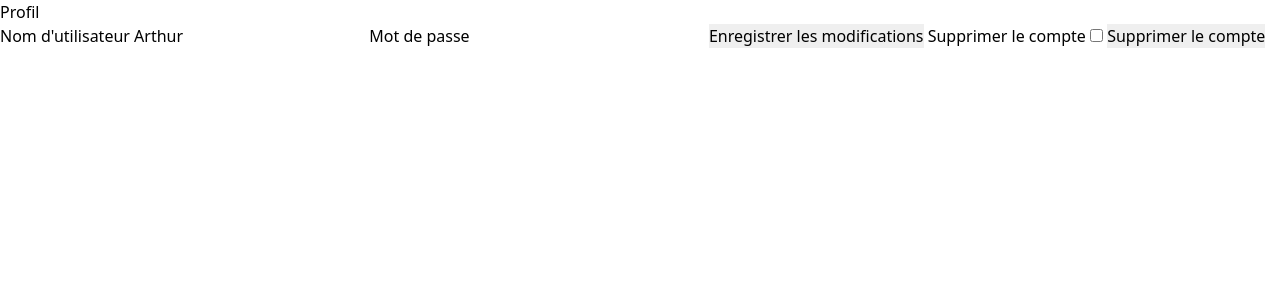
After one commit to arthur-pbty/Trophee-NSI-2024, a Flask app: page /profile in a window 1280 px wide. The commit adds this page. Shown: the top 300 px of the page. Run offline with Flask 3, Linux system fonts and the light colour scheme; a user stored in the database is signed in.

Commit message:
Ajouter la fonctionnalité de profil et de tableau de bord

```diff
--- a/app/routes.py
+++ b/app/routes.py
@@ -2,15 +2,18 @@ from flask import render_template, request, flash, redirect, url_for
 from app import app, db
 from werkzeug.security import generate_password_hash, check_password_hash
 from .models import Users
-from flask_login import current_user, login_user, logout_user
+from flask_login import current_user, login_user, logout_user, login_required
+
 
 @app.route('/')
 def home():
   return render_template('home.html', titre='Accueil', current_user=current_user)
 
+
 @app.route('/about')
 def about():
   return "Page à propos"
+
 
 @app.route('/login', methods=['GET', 'POST'])
 def login():
@@ -27,6 +30,7 @@ def login():
             flash('Nom d\'utilisateur ou mot de passe incorrect')
 
     return render_template('login.html')
+
 
 @app.route('/register', methods=['GET', 'POST'])
 def register():
@@ -48,14 +52,45 @@ def register():
 
     return render_template('register.html')
 
+
 @app.route('/logout')
 def logout():
     logout_user()
     return redirect(url_for('home'))
 
+
 @app.route('/dashboard')
+@login_required
 def dashboard():
-    if current_user.is_authenticated:
-        return render_template('dashboard.html', titre='Tableau de bord', current_user=current_user)
-    else:
-        return redirect(url_for('login'))
+    return render_template('dashboard.html', titre='Tableau de bord', current_user=current_user)
+
+
+@app.route('/profile', methods=['GET', 'POST'])
+@login_required
+def profile():
+    if request.method == 'POST':
+        username = request.form.get('username')
+        password = request.form.get('password')
+        delete = request.form.get('delete')
+
+        if username:
+            if current_user.username != username:
+                if Users.query.filter_by(username=username).first():
+                    flash('Ce nom d\'utilisateur est déjà pris')
+                    return redirect(url_for('profile'))
+                current_user.username = username
+                flash('Votre nom d\'utilisateur a été modifié.')
+        if password:
+            current_user.set_password(password)
+            flash('Votre mot de passe a été modifié.')
+        if delete:
+            db.session.delete(current_user)
+            logout_user()
+            flash('Votre compte a été supprimé.')
+            return redirect(url_for('home'))
+
+        db.session.commit()
+        flash('Vos modifications ont été enregistrées.')
+        return redirect(url_for('profile'))
+
+    return render_template('profile.html', title='Profil')
--- a/app/templates/home.html
+++ b/app/templates/home.html
@@ -5,6 +5,9 @@
     <link href="https://cdn.jsdelivr.net/npm/tailwindcss@2.2.19/dist/tailwind.min.css" rel="stylesheet">
 </head>
 <body class="bg-gray-200 p-6">
+    {% with messages = get_flashed_messages() %} {% if messages %}
+      <div class="bg-red-500 text-white font-bold py-2 px-4 rounded">{{ messages[0] }}</div>
+    {% endif %} {% endwith %}
     <h1 class="text-4xl mb-6">Bienvenue sur notre site !</h1>
     {% if current_user.is_authenticated %}
         <p class="mb-6">Vous êtes connecté en tant que {{ current_user.username }}.</p>
@@ -15,6 +18,7 @@
         {% if current_user.is_authenticated %}
             <a href="{{ url_for('logout') }}" class="bg-green-500 hover:bg-green-700 text-white font-bold py-2 px-4 rounded focus:outline-none focus:shadow-outline">Déconnexion</a>
             <a href="{{ url_for('dashboard') }}" class="bg-green-500 hover:bg-green-700 text-white font-bold py-2 px-4 rounded focus:outline-none focus:shadow-outline">Dashboard</a>
+            <a href="{{ url_for('profile') }}" class="bg-green-500 hover:bg-green-700 text-white font-bold py-2 px-4 rounded focus:outline-none focus:shadow-outline">Profile</a>
         {% else %}
             <a href="{{ url_for('login') }}" class="bg-blue-500 hover:bg-blue-700 text-white font-bold py-2 px-4 rounded focus:outline-none focus:shadow-outline">
                 Se connecter
--- /dev/null
+++ b/app/templates/profile.html
@@ -0,0 +1,28 @@
+<!DOCTYPE html>
+<html lang="en">
+<head>
+  <meta charset="UTF-8">
+  <meta name="viewport" content="width=device-width, initial-scale=1.0">
+  <link href="https://cdn.jsdelivr.net/npm/tailwindcss@2.2.19/dist/tailwind.min.css" rel="stylesheet">
+  <title>Profile</title>
+</head>
+<body>
+  <h1>Profil</h1>
+  <form method="POST">
+    {% with messages = get_flashed_messages() %} {% if messages %}
+      <div class="bg-red-500 text-white font-bold py-2 px-4 rounded">{{ messages[0] }}</div>
+    {% endif %} {% endwith %}
+    <label for="username">Nom d'utilisateur</label>
+    <input id="username" name="username" type="text" value="{{ current_user.username }}">
+
+    <label for="password">Mot de passe</label>
+    <input id="password" name="password" type="password">
+
+    <input type="submit" value="Enregistrer les modifications">
+
+    <label for="delete">Supprimer le compte</label>
+    <input id="delete" name="delete" type="checkbox">
+    <input type="submit" value="Supprimer le compte">
+  </form>
+</body>
+</html>
```
Also changed, not shown: app/templates/dashboard.html (+13 -0 lines), instance/app.db.
